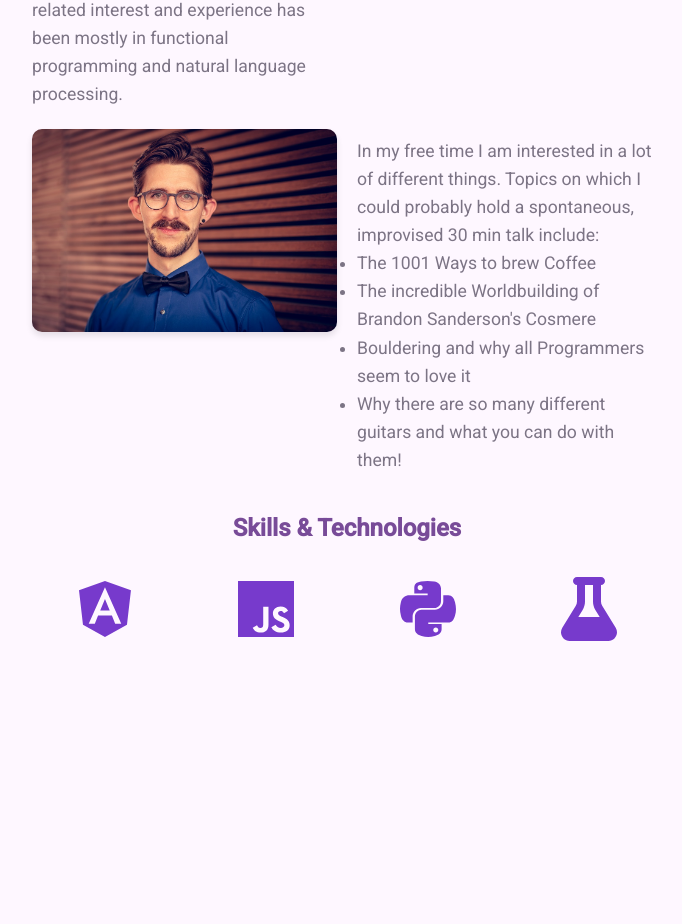
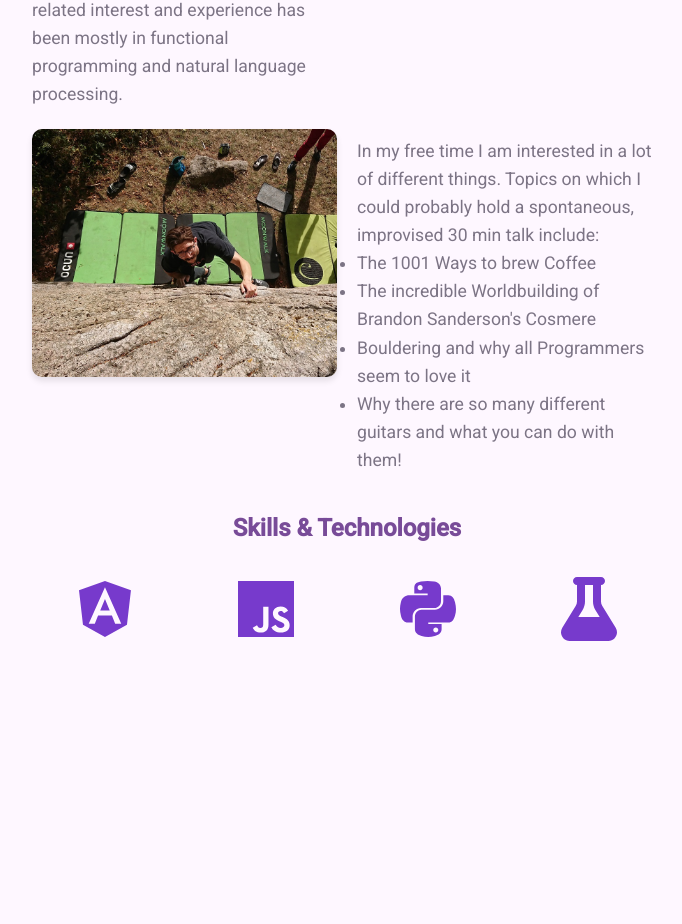
Before and after one commit to arbertrary/personal-angular-page, an Angular app: page / in a window 1280 px wide. Shown: the part 1592-2516 px from the top of the page, without its empty margins (293-975 px from the left). Built offline with nearby package versions, Linux system fonts and the light colour scheme.

Commit message:
Add private image and fix about section wrapping

```diff
--- a/src/app/home/about/about.component.html
+++ b/src/app/home/about/about.component.html
@@ -34,8 +34,7 @@
                 <img src="assets/img/application.jpg" alt="About me photo 2" class="photo" />
 
                 <!-- Third Row -->
-                <img src="assets/img/application.jpg" alt="About me photo 2" class="photo" />
-
+                <img id="lastImage" src="assets/img/private.jpg" alt="About me photo 2" class="photo" />
                 <div class="text description">
                     <p>In my free time I am interested in a lot of different things. Topics on which I could probably
                         hold a spontaneous, improvised 30 min talk include:</p>
--- a/src/app/home/about/about.component.scss
+++ b/src/app/home/about/about.component.scss
@@ -16,6 +16,10 @@
 
         @media (max-width: 768px) {
             grid-template-columns: 1fr;
+
+            #lastImage {
+                order: +1;
+            }
         }
 
         .text {
```
Also changed, not shown: src/assets/img/private.jpg (added).
